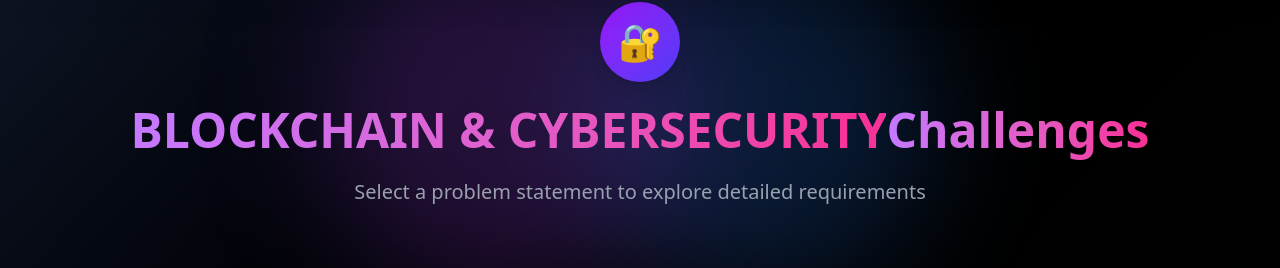
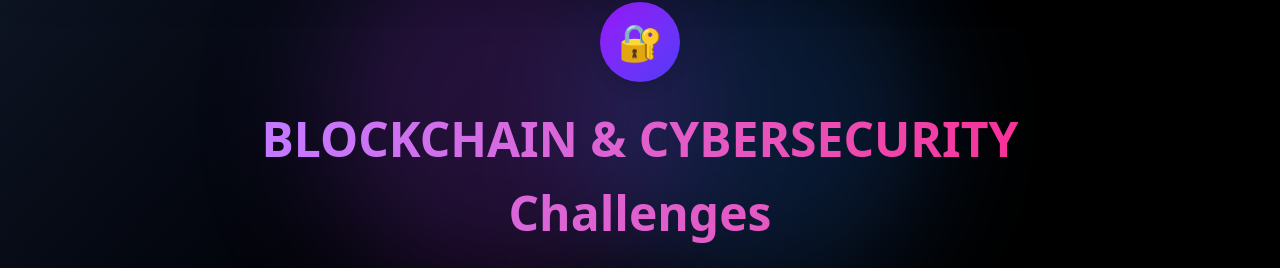
Before and after one commit to navokta/Bytewar-v2, a Next.js app: page /themes/1 in a window 1280 px wide. Shown: the part 126-394 px from the top of the page. Built offline with nearby package versions, Linux system fonts and the light colour scheme; no server answers.

Commit message:
Fix Theme Headline -- Gap between theme and challenge

```diff
--- a/app/themes/[themeId]/page.js
+++ b/app/themes/[themeId]/page.js
@@ -492,12 +492,12 @@ const ThemeProblemsPage = () => {
             </div>
           </div>
 
-          <h1 className="text-2xl sm:text-3xl md:text-4xl lg:text-5xl font-black mb-4 sm:mb-6 px-2">
+          <h1 className="text-2xl sm:text-3xl md:text-4xl lg:text-5xl font-black mb-4 sm:mb-6 px-2 leading-tight sm:leading-snug">
             <span className="bg-clip-text text-transparent bg-gradient-to-r from-purple-400 via-pink-500 to-red-500 animate-gradient-x">
               {theme.name}
             </span>
             <br className="sm:hidden" />
-            <span className="bg-clip-text text-transparent bg-gradient-to-r from-purple-400 via-pink-500 to-red-500 animate-gradient-x">
+            <span className="bg-clip-text text-transparent bg-gradient-to-r from-purple-400 via-pink-500 to-red-500 animate-gradient-x block mt-1 sm:mt-2">
               Challenges
             </span>
           </h1>
```
